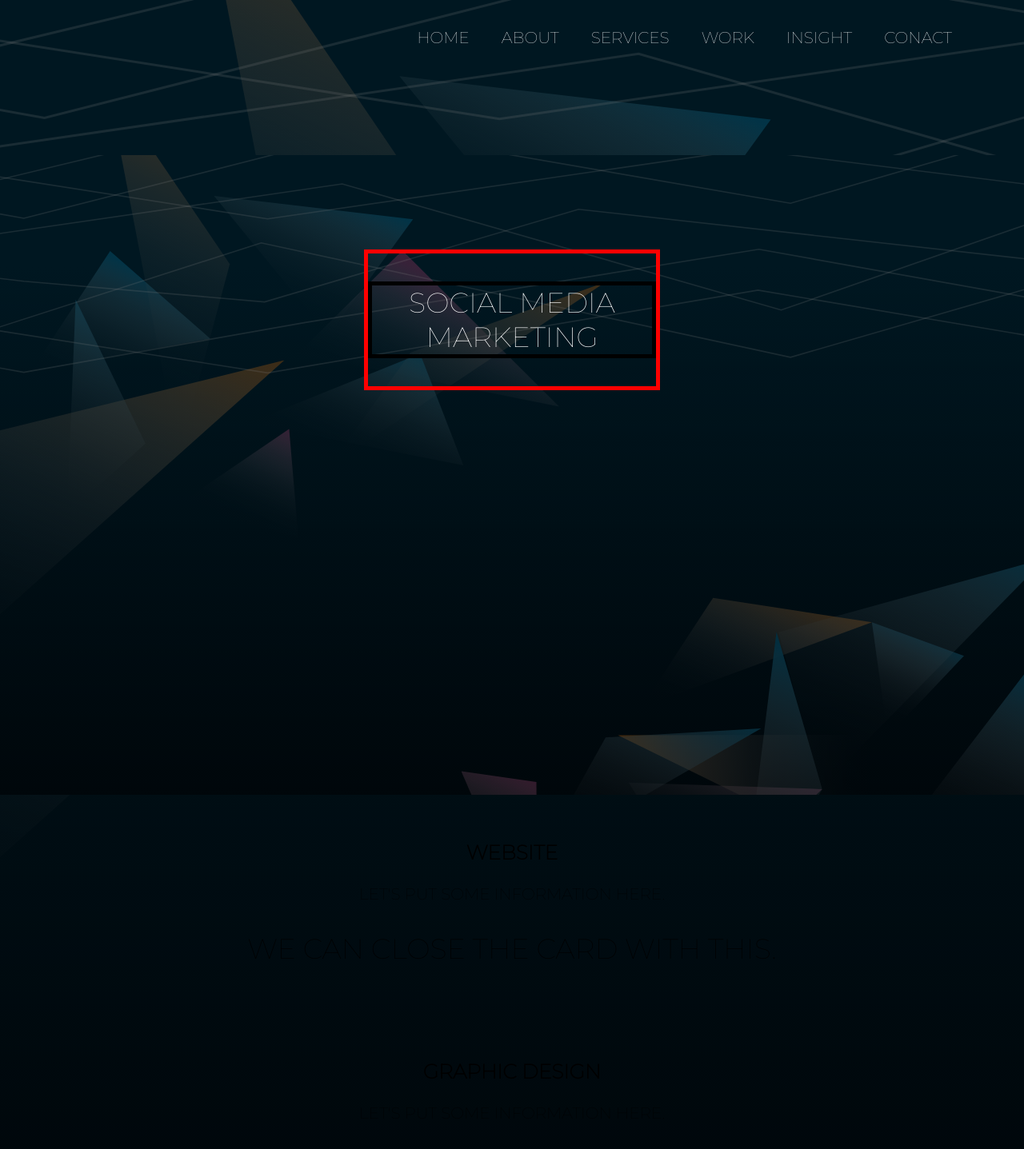
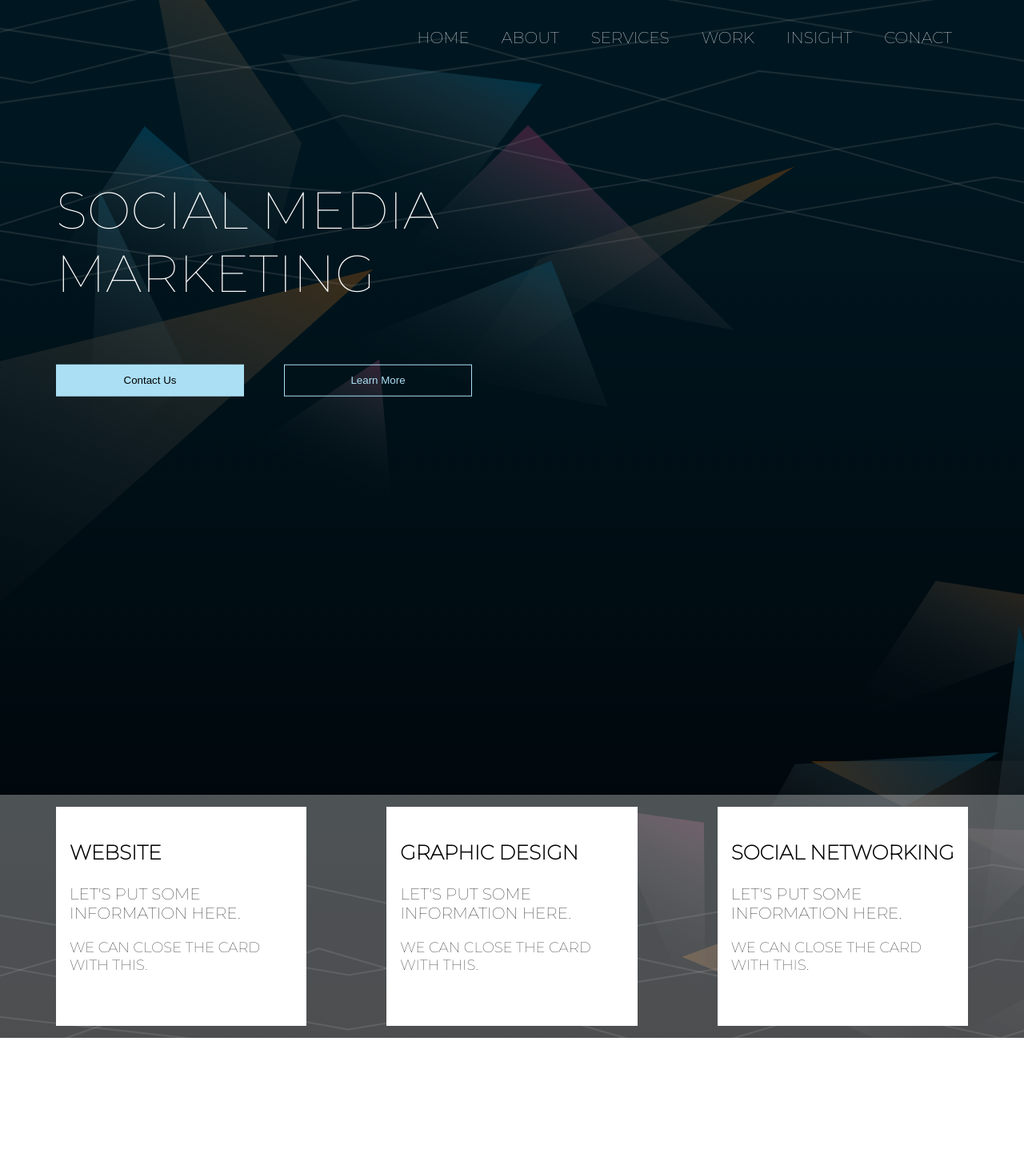
Before and after one commit to creative-blue-media/react-template, a React (Create React App) app: page / in a window 1280 px wide. Shown: the top 1437 px of the page at 80% size. After the commit the page ends 1298 px from the top, so only its background shows below. Built offline with nearby package versions, Linux system fonts and the light colour scheme.

Commit message:
work on components

```diff
--- a/src/App.js
+++ b/src/App.js
@@ -1,5 +1,4 @@
 import React from 'react';
-import logo from './icon.png';
 import './App.css';
 import Card from './Card.js';
 import Navigation from './website/navigation/navigation';
--- a/src/Card.js
+++ b/src/Card.js
@@ -12,7 +12,7 @@ function Card(props) {
       <section className="Card-body">
           <p>Let's put some information here.</p>
       </section>
-      <footer>
+      <footer className="Card-footer">
           <p>We can close the card with this.</p>
       </footer>
     </div>
--- a/src/index.js
+++ b/src/index.js
@@ -2,7 +2,7 @@ import React from 'react';
 import ReactDOM from 'react-dom';
 import './index.css';
 import './website/layout/Layout.css';
-import App from './App';
+// import App from './App';
 import Website from './website/Website';
 
 import * as serviceWorker from './serviceWorker';
--- a/src/website/Website.js
+++ b/src/website/Website.js
@@ -1,5 +1,4 @@
 import React from 'react';
-import Home from './home/Home.js';
 import Navigation from './navigation/navigation';
 function Website() {
   return (
--- a/src/website/home/Home.js
+++ b/src/website/home/Home.js
@@ -1,15 +1,22 @@
 import React from 'react';
 import Card from '../../Card.js';
+import './Home.css';
 
 function Home() {
   return (
-    <div className="App">
-      <header className="App-header">
+    <div className="Home">
+      <header className="Home-header">
         {/* <img src={logo} className="App-logo" alt="logo" /> */}
-        <section className="container">
+        <section className="container-fluid">
+          <div className="row">
+            <div className="col-1-of-2">
               <p>
                 Social Media Marketing
               </p>
+              <button className="btn btn--contact">Contact Us</button>
+              <button className="btn btn--learn">Learn More</button>
+            </div>
+          </div>
         </section>
         {/* <a
           className="App-link"
@@ -20,10 +27,18 @@ function Home() {
           CBM WEBSITE
         </a> */}
       </header>
-      <section class="row">
+      <section className="container-fluid info">
+        <div className="row">
+          <div className="col-1-of-3">
             <Card name="Website"/>
+          </div>
+          <div className="col-1-of-3">
             <Card name="Graphic Design"/>
+          </div>
+          <div className="col-1-of-3">
             <Card name="Social Networking"/>
+          </div>
+        </div>
       </section>
     </div>
   );
```
Lines whose indentation alone changed are shown as unchanged.
